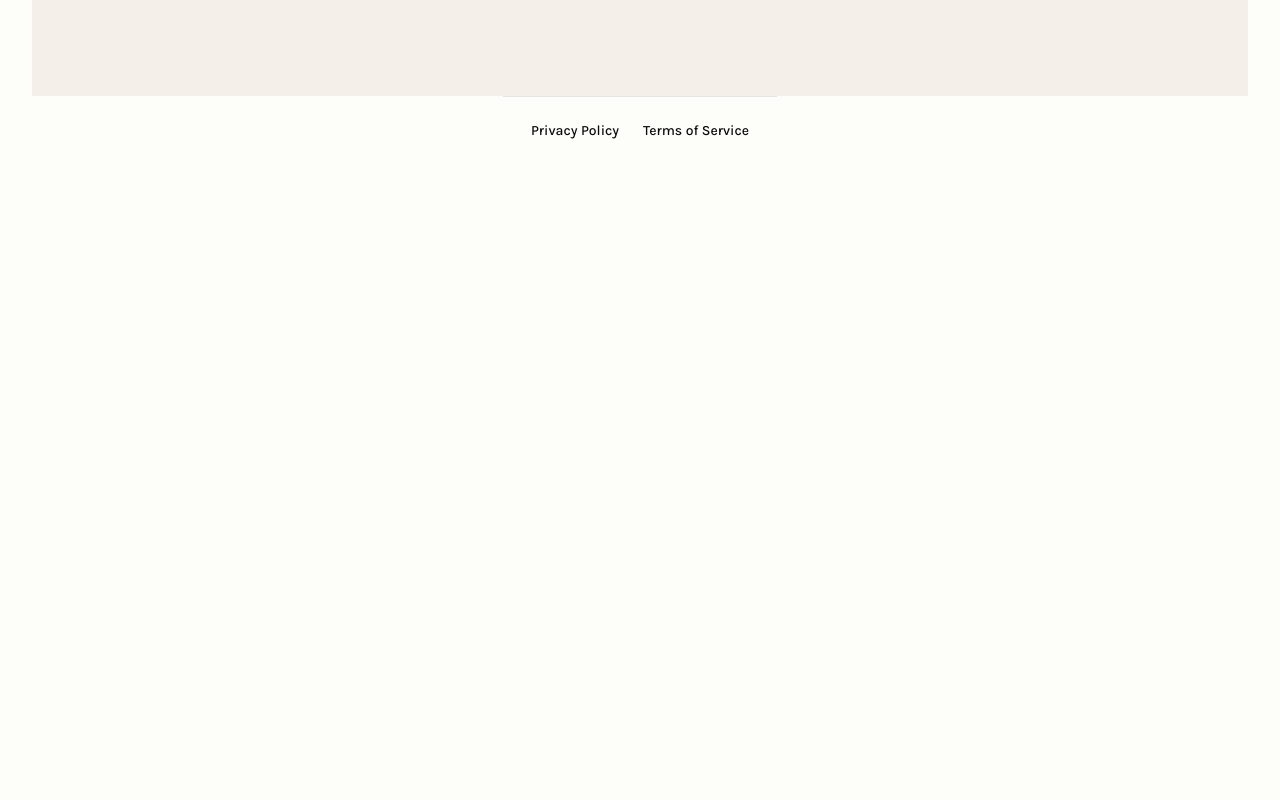
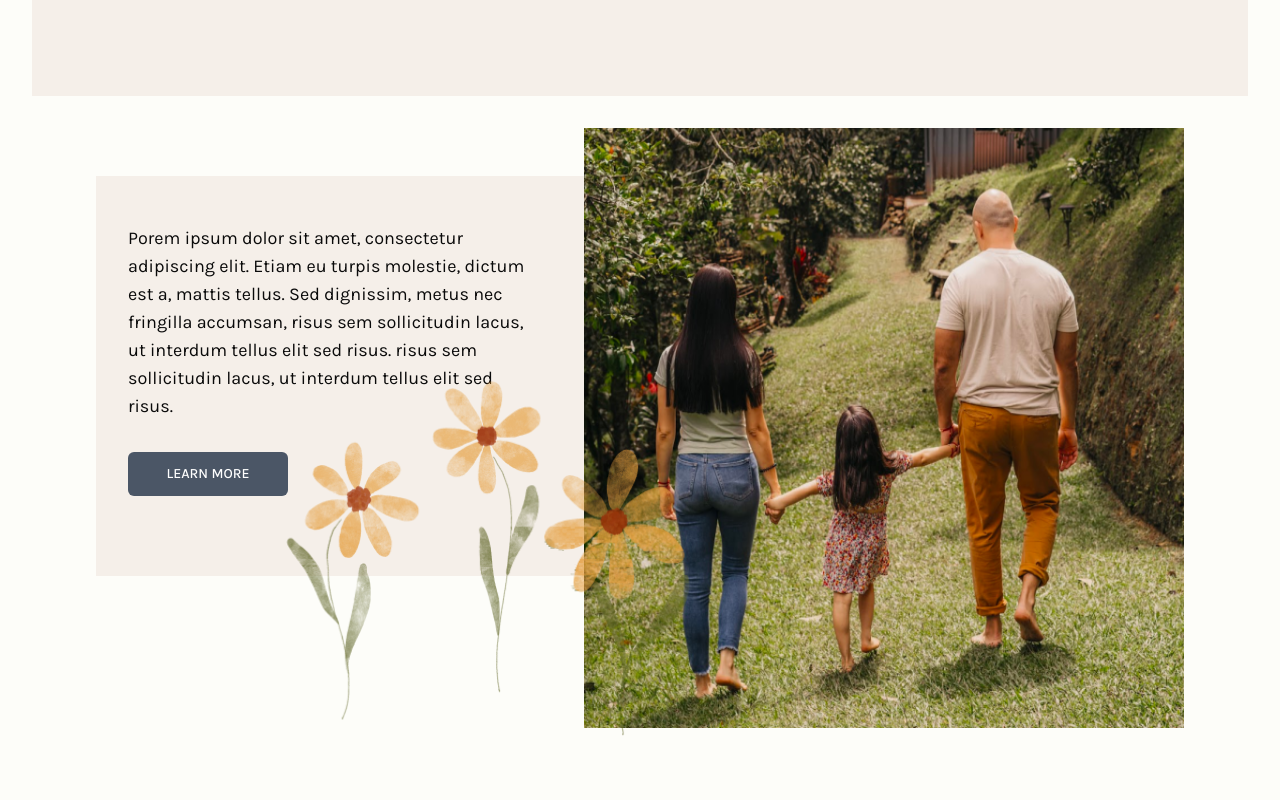
Before and after one commit to zadmin88/lilybee, a Next.js app: page / in a window 1280 px wide. Shown: the part 1520-2320 px from the top of the page. Before the commit the page ends 1685 px from the top, so only its background shows below. Built offline with nearby package versions, Linux system fonts and the light colour scheme.

Commit message:
add family component

```diff
--- a/app/(main)/_components/collection-description.tsx
+++ b/app/(main)/_components/collection-description.tsx
@@ -16,7 +16,7 @@ const CollectionDescription = () => {
           odio mattis.
         </p>
       </div>
-      <Button size="sm" className="uppercase">
+      <Button size="lg" className="uppercase">
         shop the collection
       </Button>
     </div>
--- /dev/null
+++ b/app/(main)/_components/family.tsx
@@ -0,0 +1,37 @@
+import Image from "next/image";
+import { Button } from "@/components/ui/button";
+
+const FamilyComponent = () => {
+  return (
+    <div className=" relative flex h-[800px] my-8 px-16">
+      <div className="bg-secondaryBackground h-[400px] w-full  flex flex-col gap-8 justify-left px-8 py-12 mt-12 ">
+        <p className="text-lg w-[400px]">
+          Porem ipsum dolor sit amet, consectetur adipiscing elit. Etiam eu
+          turpis molestie, dictum est a, mattis tellus. Sed dignissim, metus nec
+          fringilla accumsan, risus sem sollicitudin lacus, ut interdum tellus
+          elit sed risus. risus sem sollicitudin lacus, ut interdum tellus elit
+          sed risus.
+        </p>
+        <Button className="uppercase w-40" size="lg">
+          learn more
+        </Button>
+      </div>
+      <Image
+        src="/family.png"
+        alt="Family"
+        width={600}
+        height={600}
+        className="h-[600px]"
+      />
+      <Image
+        src="/flowers.png"
+        alt="Family"
+        width={500}
+        height={500}
+        className="h-[500px] absolute bottom-40 right-[500px] opacity-90"
+      />
+    </div>
+  );
+};
+
+export default FamilyComponent;
--- a/app/(main)/page.tsx
+++ b/app/(main)/page.tsx
@@ -2,6 +2,7 @@ import { Hero } from "./_components/hero";
 import CollectionDescription from "./_components/collection-description";
 import PatternsCarousel from "./_components/pattern-carousel";
 import Quote from "@/components/quote";
+import FamilyComponent from "./_components/family";
 export default function Home() {
   return (
     <div className="w-full">
@@ -9,6 +10,7 @@ export default function Home() {
       <CollectionDescription />
       <PatternsCarousel />
       <Quote text="Torem ipsum dolor sit amet, consectetur adipiscing elit." />
+      <FamilyComponent />
     </div>
   );
 }
--- a/components/ui/button.tsx
+++ b/components/ui/button.tsx
@@ -9,7 +9,7 @@ const buttonVariants = cva(
   {
     variants: {
       variant: {
-        default: "bg-[#4B5666] text-white hover:bg-[#4B5666]/90 py-6 ",
+        default: "bg-[#4B5666] text-white hover:bg-[#4B5666]/90",
         destructive:
           "bg-destructive text-destructive-foreground hover:bg-destructive/90",
         outline:
```
Also changed, not shown: public/family.png (added), public/flowers.png (added).
